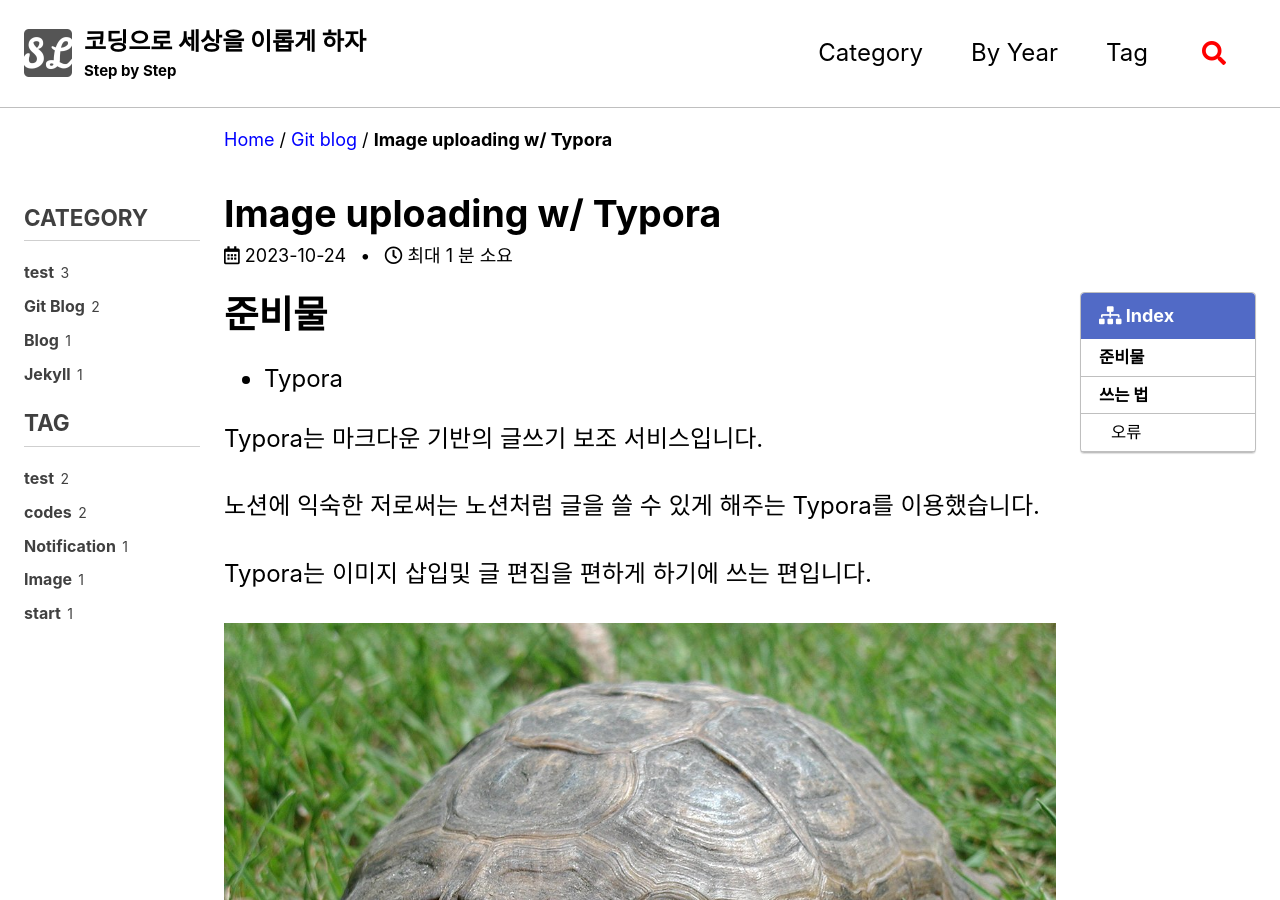
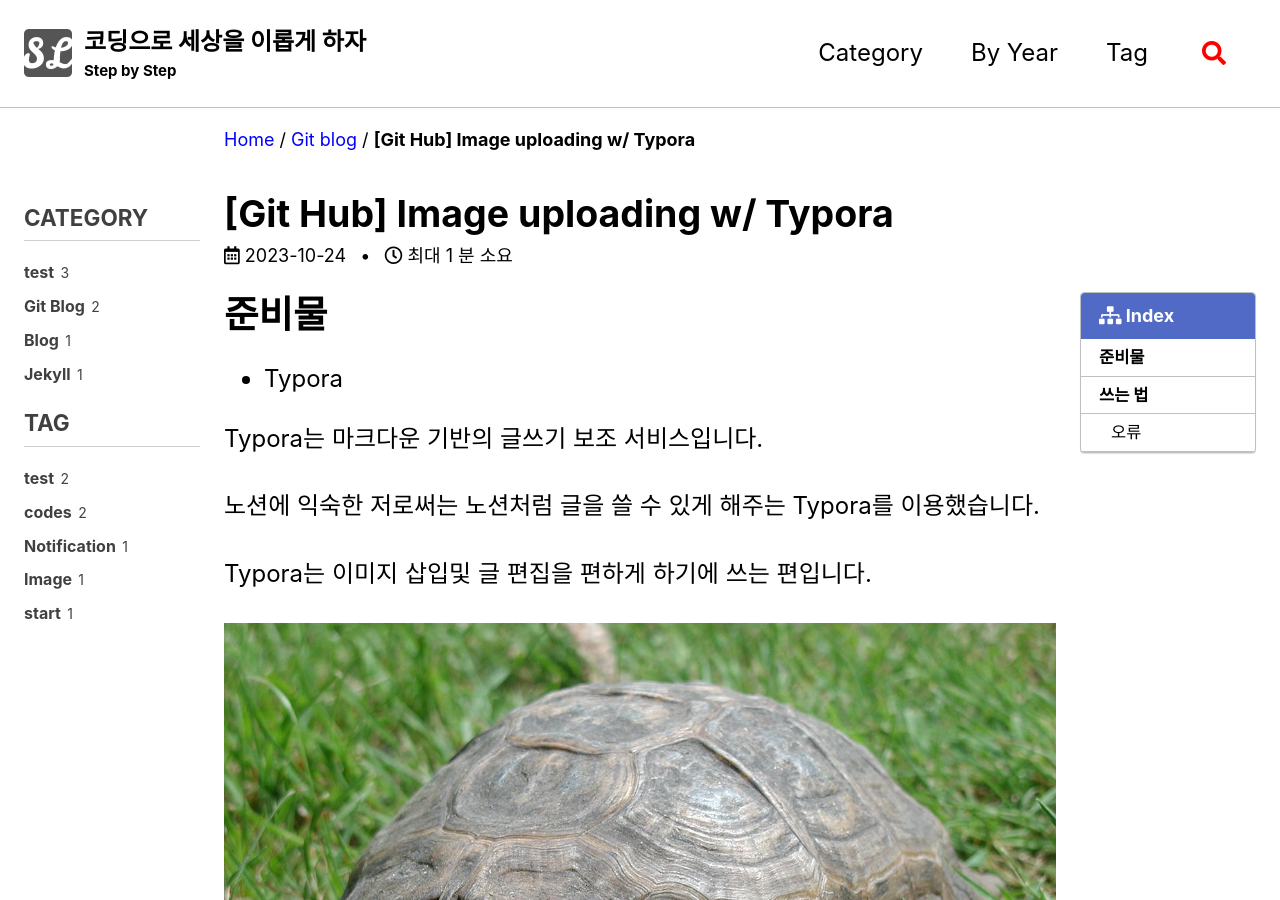
Before and after one commit to ahfmrptEkd/ahfmrptEkd.github.io, a Jekyll site: the page built from _posts/git_blog/2023-10-24-[Git hub]image-upload.md, in a window 1280 px wide and 900 px high. Built offline with Jekyll 4.4.1, drawn with Linux system fonts in a browser that asks for light colours; cached includes are drawn as plain includes; comment, search, counter and statistics services are not loaded; some of the changed text lies outside the part shown.

Commit message:
title changed

```diff
--- a/_posts/git_blog/2023-10-24-[Git hub]image-upload.md
+++ b/_posts/git_blog/2023-10-24-[Git hub]image-upload.md
@@ -1,5 +1,5 @@
 ---
-title: "Image uploading w/ Typora"
+title: "[Git Hub] Image uploading w/ Typora"
 author_profile: false # 내 프로필을 보여줄지 말지.
 categories: # 복수로 가능하다 하지만 1개로 설정
     - Git Blog
--- a/_posts/git_blog/2023-10-25-[Git hub]git-start.md
+++ b/_posts/git_blog/2023-10-25-[Git hub]git-start.md
@@ -1,5 +1,5 @@
 ---
-title: "Git Hub Blog Start-up"
+title: "[Git Hub] Git Hub Blog Start-up"
 categories: # 복수로 가능하다 하지만 1개로 설정
     - Git Blog
 tags:        # 태그는 복수로 설정 해도 괜찮다
```
